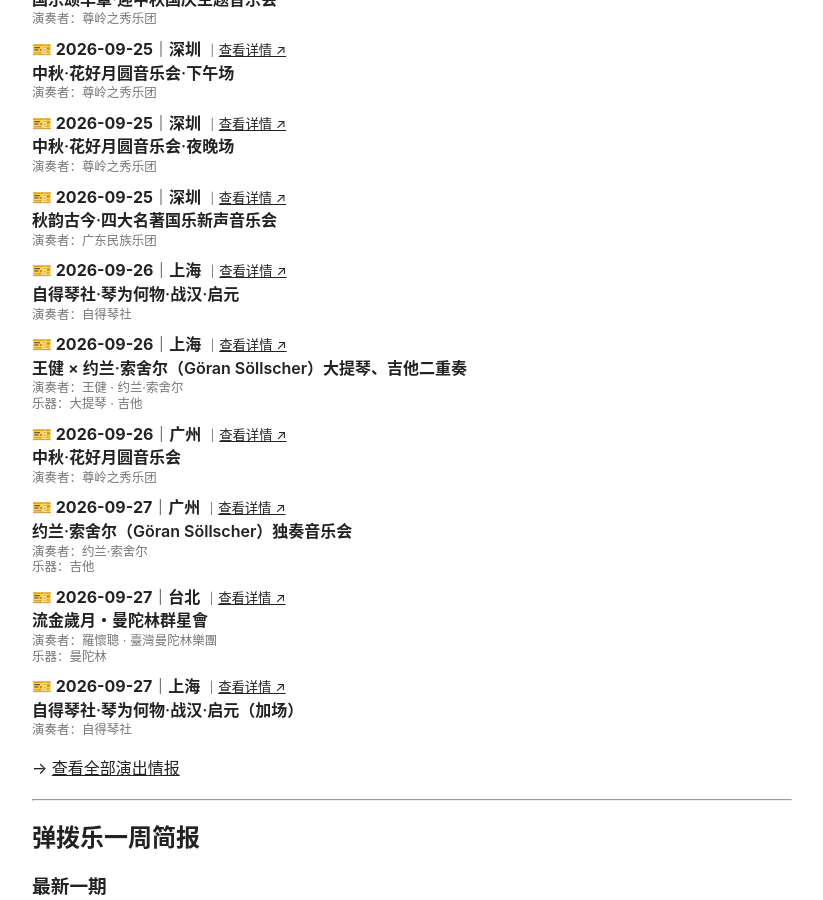
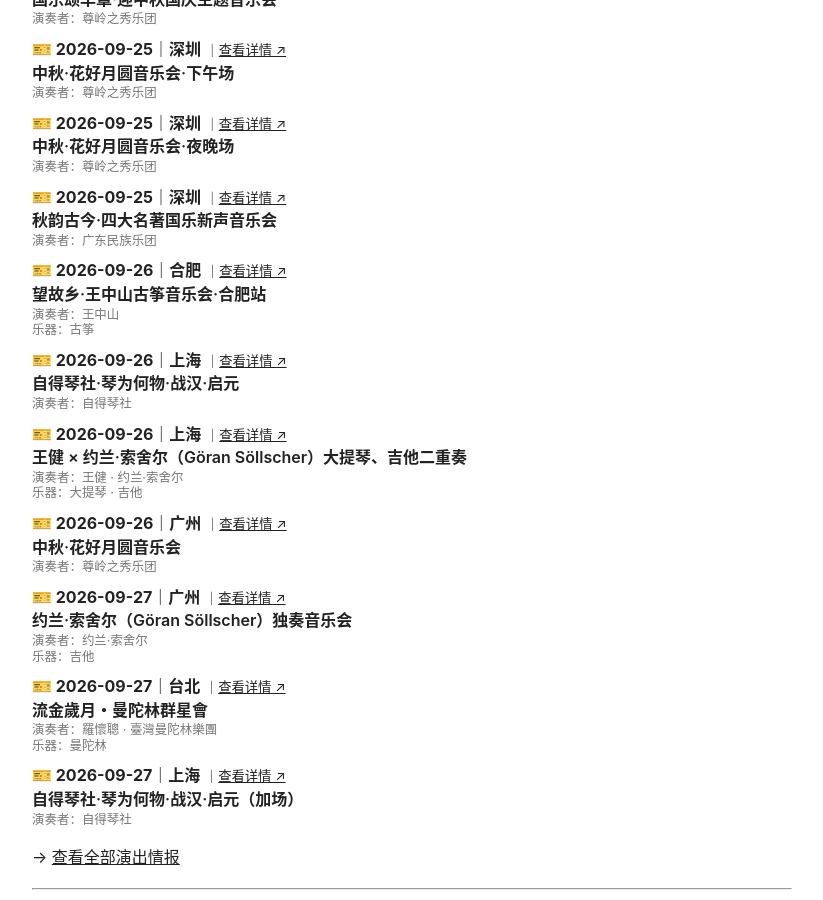
Before and after one commit to KeenKwok/boxianji, a Jekyll site: the page built from index.md, in a window 1280 px wide and 900 px high, scrolled down 871 px. Shown: the whole window, without its empty margins (228-1051 px from the left). Built offline with Jekyll 4.4.1, drawn with Linux system fonts in a browser that asks for light colours.

Commit message:
更新 attention.yml

```diff
--- a/_data/attention.yml
+++ b/_data/attention.yml
@@ -1,3 +1,13 @@
+- id: "20260926-hefei-wangzhongshan-wangguxiang"
+  date: "2026-09-26"
+  city: "合肥"
+  title: "望故乡·王中山古筝音乐会·合肥站"
+  performers:
+    - "王中山"
+  instruments:
+    - "古筝"
+  link: "https://mp.weixin.qq.com/s/q-Ywu2q68tWje4iOjnjI6g"
+
 - id: "20260927-guangzhou-goran-sollscher"
   date: "2026-09-27"
   city: "广州"
```
